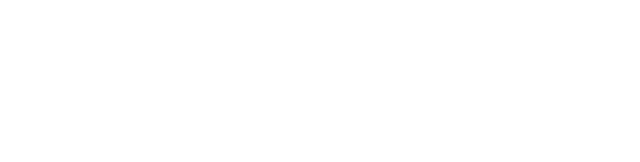
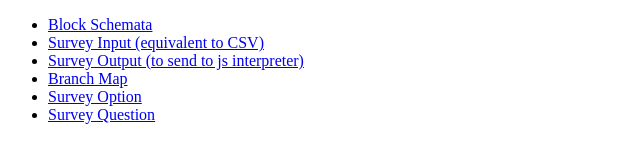
Before and after one commit to SurveyMan/Schemata, a plain HTML site: page index.html in a window 1280 px wide. Shown: the whole page, without its empty margins (0-640 px from the left). Drawn offline with Linux system fonts and the light colour scheme.

Commit message:
links on index

```diff
--- a/index.html
+++ b/index.html
@@ -12,6 +12,13 @@
   </head>
 
   <body>
-
+    <ul>
+      <li><a href="survey_block.json">Block Schemata</a></li>
+      <li><a href="survey_input.json">Survey Input (equivalent to CSV)</a></li>
+      <li><a href="survey_output.json">Survey Output (to send to js interpreter)</a></li>
+      <li><a href="survey_branchMap.json">Branch Map<a/></li>
+      <li><a href="survey_option.json">Survey Option</a></li>
+      <li><a href="survey_question.json">Survey Question</a></li>
+    </ul>
   </body>
 </html>
--- a/survey_output.json
+++ b/survey_output.json
@@ -16,7 +16,7 @@
             "description" : "The survey content. This essentially an array of blocks",
             "type" : "array",
             "items" : {
-                "$ref" : "resource:schemata/survey_block.json#block"
+                "$ref" : "/survey_block.json#block"
             },
             "required" : [ "id" ]
         }
```
Also changed, not shown: 1 other file.
